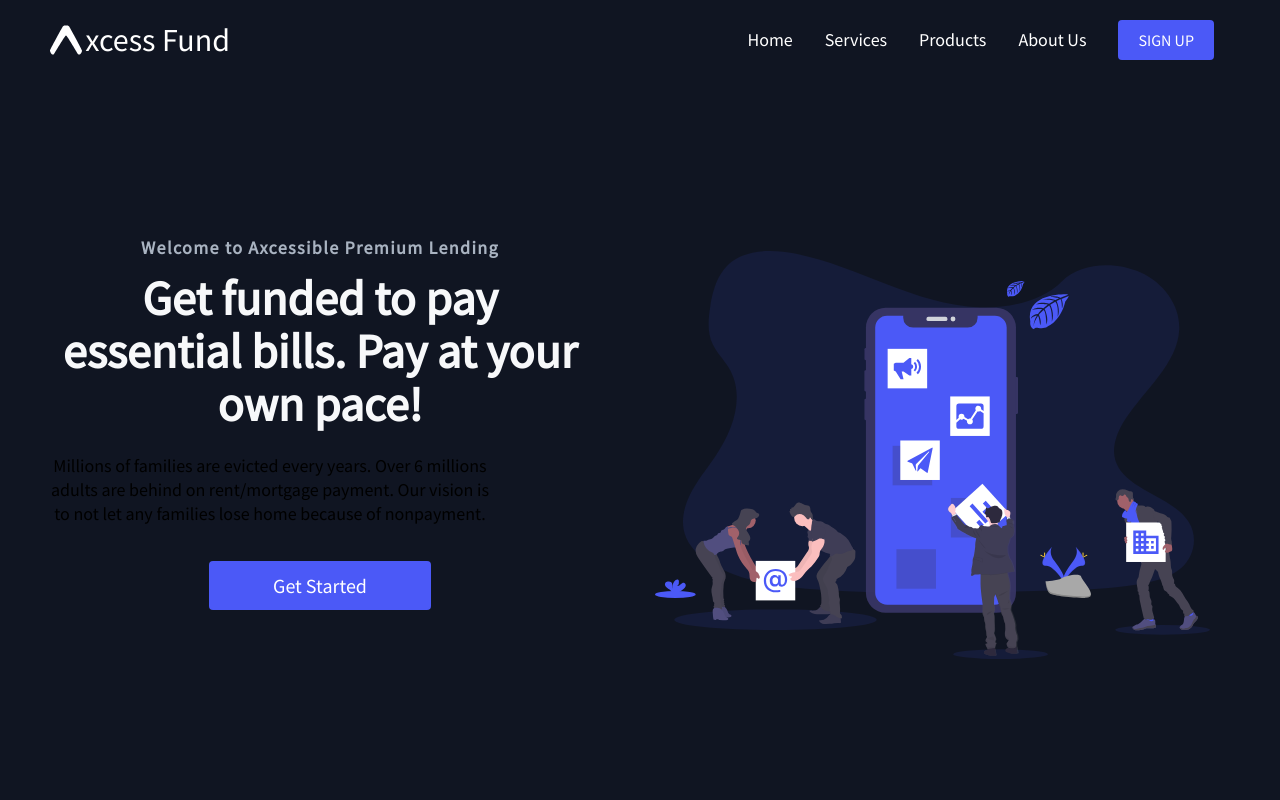
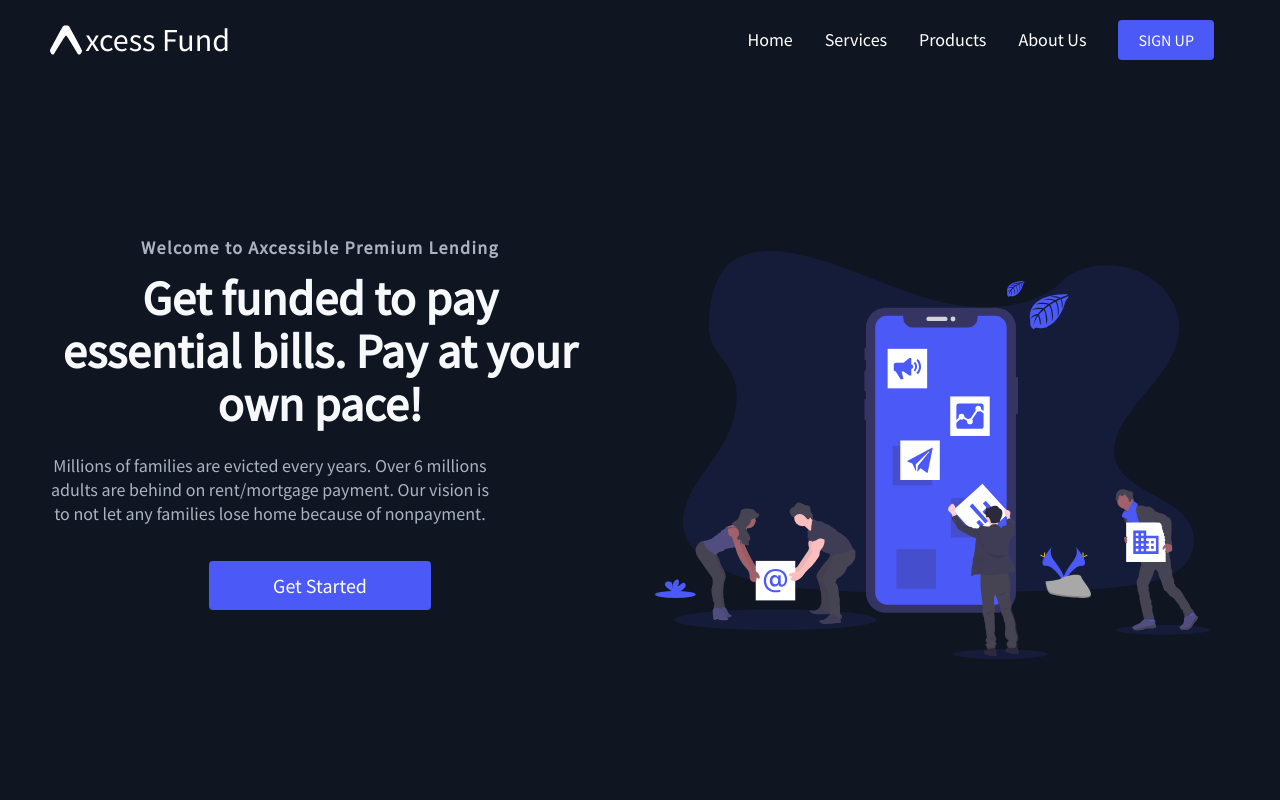
Before and after one commit to krishnaneupaney/axcessclient, a React (Create React App) app: page / in a window 1280 px wide. Shown: the top 800 px of the page. Built offline with nearby package versions, Linux system fonts and the light colour scheme.

Commit message:
some fixes

```diff
--- a/src/components/InfoSection/InfoSection.elements.js
+++ b/src/components/InfoSection/InfoSection.elements.js
@@ -77,5 +77,5 @@ export const Subtitle = styled.p`
   margin-bottom: 35px;
   font-size: 18px;
   line-height: 24px;
-  color: black;
+  color: ${({ lightTextDesc }) => (lightTextDesc ? '#a9b3c1' : '#1c2237')};
 `;
```
